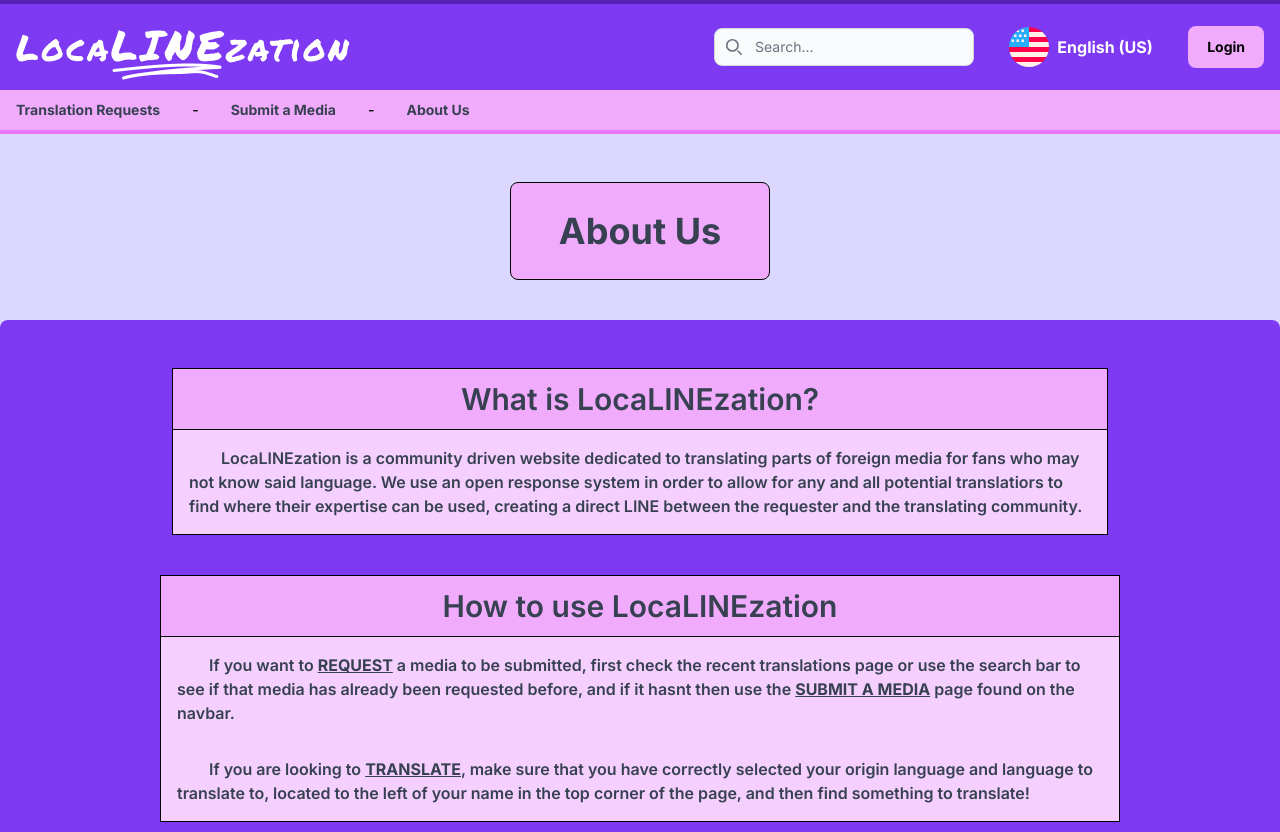
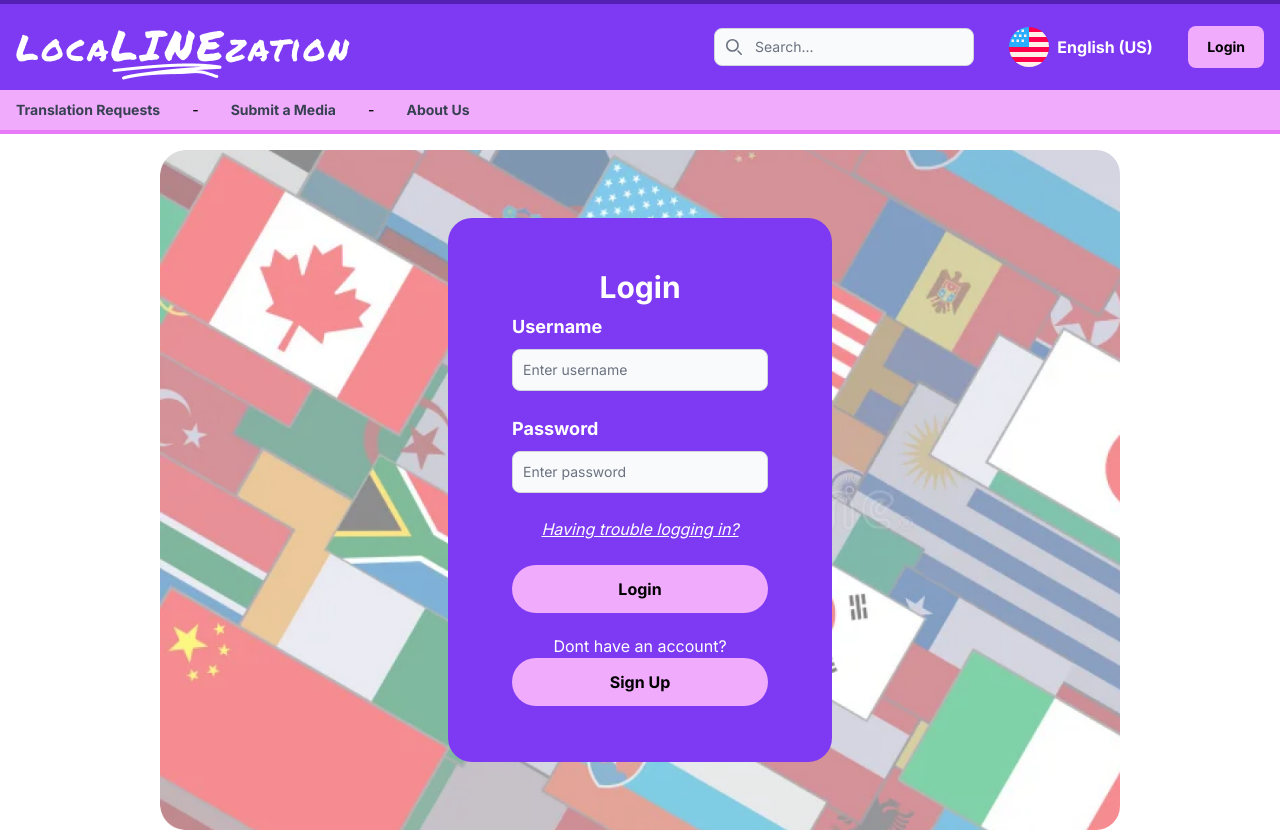
Before and after one commit to LeoJrTheTanooki/localinezation-front, a Next.js app in the folder localinezation-front/: page / in a window 1280 px wide. Shown: the top 832 px of the page. Built offline with nearby package versions, Linux system fonts and the light colour scheme.

Commit message:
Changed login to load-page

```diff
--- a/localinezation-front/src/app/AboutPage/page.tsx
+++ b/localinezation-front/src/app/AboutPage/page.tsx
@@ -5,7 +5,7 @@
 const AboutPage = () => {
 
     return (
-        <div className="flex flex-col h-fit justify-center items-center py-10 bg-purple-200">
+        <div className="flex flex-col h-fit justify-center items-center py-10">
             <div id="pageHeader" className="flex items-center h-24 bg-fuchsia-300 p-12 mx-auto rounded-lg mt-2 mb-10 border border-black">
                 <h1 className="text-center font-bold text-gray-700 text-4xl py-7">About Us</h1>
             </div>
--- a/localinezation-front/src/app/page.tsx
+++ b/localinezation-front/src/app/page.tsx
@@ -1,11 +1,10 @@
-import AboutPage from "./AboutPage/page";
-import Homepage from "./Homepage/page";
+import LoginPage from "./LoginPage/page";
 
 export default function Home() {
 
   return (
     <div className="page">
-      <AboutPage />
+      <LoginPage />
     </div>
   );
 }
```
